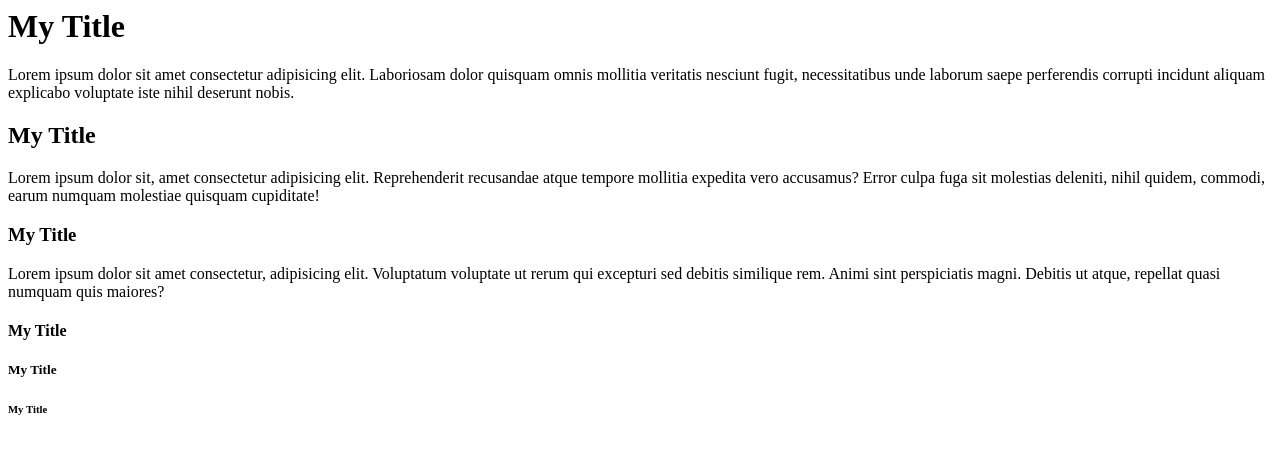
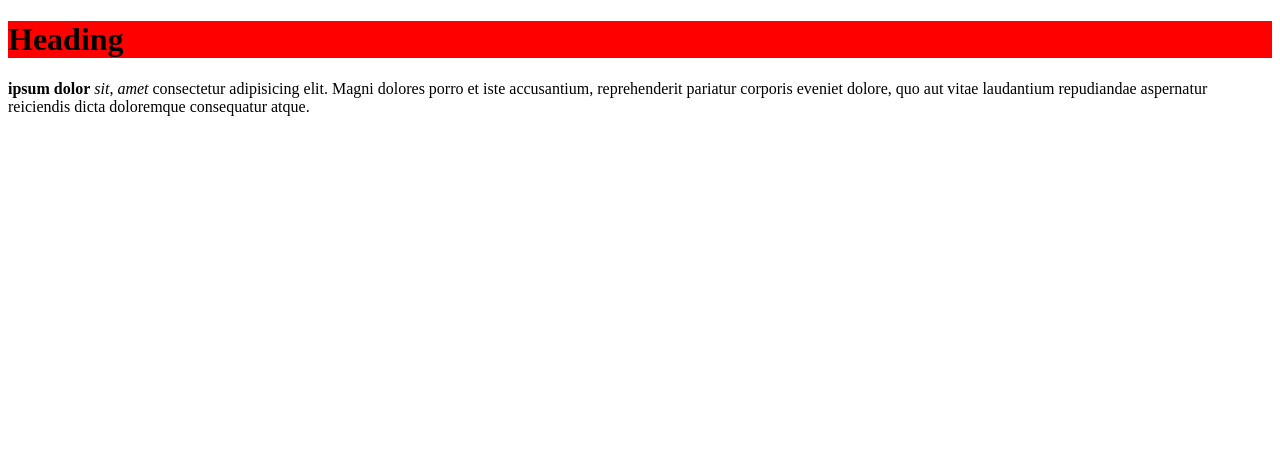
Before and after one commit to Fillypper/Starting_html, a plain HTML site: page index.html in a window 1280 px wide. Drawn offline with Linux system fonts and the light colour scheme.

Commit message:
Working with tags and links atm

```diff
--- a/index.html
+++ b/index.html
@@ -1,25 +1,26 @@
-<html>
-
-<head>
-    <meta charset="UTF-8">
-    <title>My HTML</title>
-</head>
+<!DOCTYPE html>
+<html lang="pt_BR">
+<meta charset="UTF-8">
+<meta name="viewport" content="width=device-width, initial-scale=1.0">
+<title>My HTML</title>
+<style>
+    h1 {
+        background: red;
+    }
+</style>
 
 <body>
-    <h1>My Title</h1>
-    <p>Lorem ipsum dolor sit amet consectetur adipisicing elit. Laboriosam dolor quisquam omnis mollitia veritatis
-        nesciunt fugit, necessitatibus unde laborum saepe perferendis corrupti incidunt aliquam explicabo voluptate iste
-        nihil deserunt nobis.</p>
-    <h2>My Title</h2>
-    <p>Lorem ipsum dolor sit, amet consectetur adipisicing elit. Reprehenderit recusandae atque tempore mollitia
-        expedita vero accusamus? Error culpa fuga sit molestias deleniti, nihil quidem, commodi, earum numquam molestiae
-        quisquam cupiditate!</p>
-    <h3>My Title</h3>
-    <p>Lorem ipsum dolor sit amet consectetur, adipisicing elit. Voluptatum voluptate ut rerum qui excepturi sed debitis
-        similique rem. Animi sint perspiciatis magni. Debitis ut atque, repellat quasi numquam quis maiores?</p>
-    <h4>My Title</h4>
-    <h5>My Title</h5>
-    <h6>My Title</h6>
+    <h1>Heading</h1>
+    <p><b>ipsum</b> <strong>dolor</strong> <i>sit</i>, <em>amet</em> consectetur adipisicing elit. Magni dolores porro
+        et iste
+        accusantium, reprehenderit
+        pariatur corporis eveniet dolore, quo aut vitae laudantium repudiandae aspernatur reiciendis dicta doloremque
+        consequatur atque.</p>
 </body>
 
 </html>
+
+<!-- Tag <b> is a bold tag who change the phisical state of the word-->
+<!-- Tag <strong> is a bold tag too to change logical state of word to turn it strong on speech-->
+<!-- Tag <i> is a italic tag to change phisical state-->
+<!-- Tag <em> is a italic tag to change logical state-->
```
